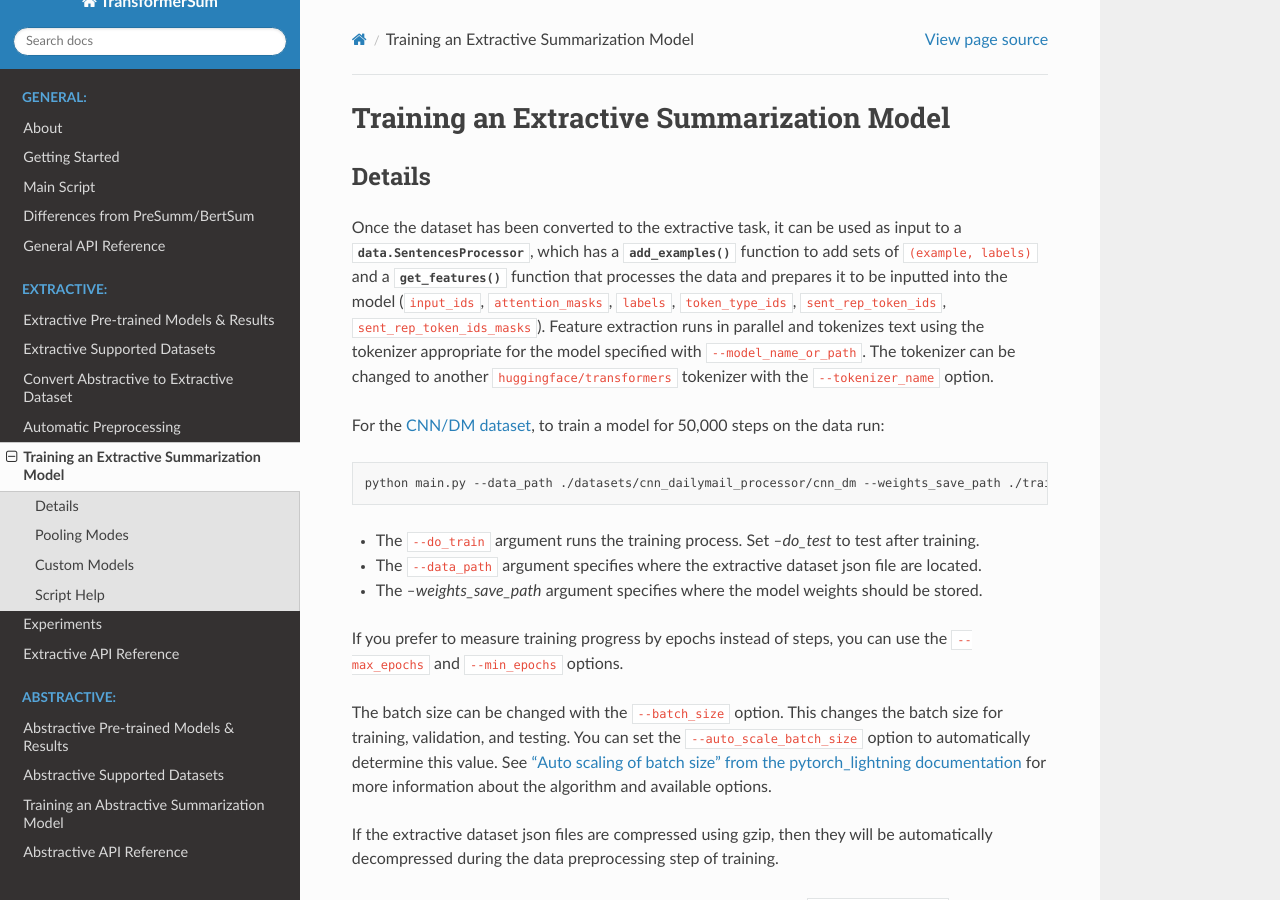
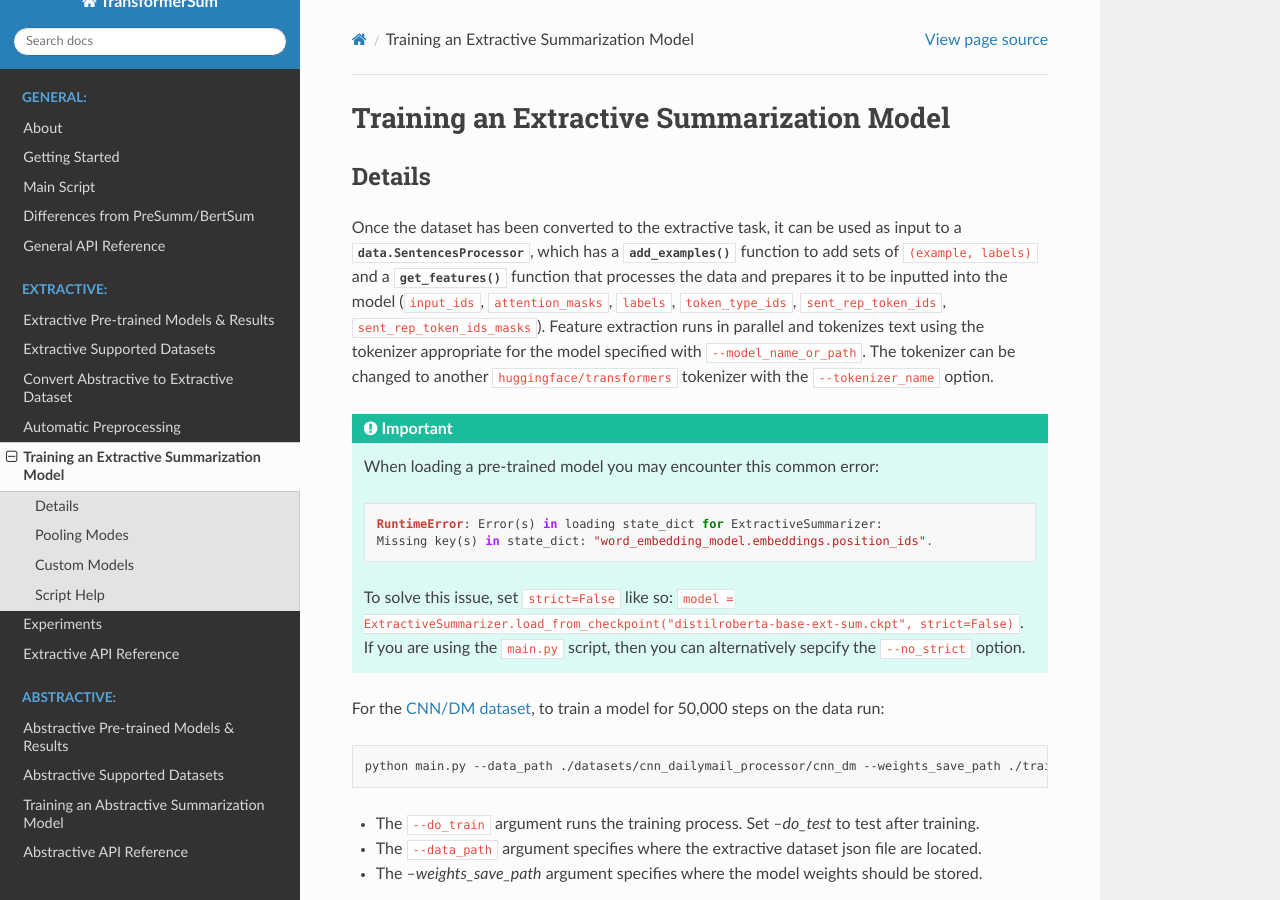
Before and after one commit to HHousen/TransformerSum, a Sphinx documentation site: the page built from doc/extractive/training.rst, in a window 1280 px wide and 900 px high. Built offline with Sphinx 7.4.7 and the Read the Docs theme 2.0.0, drawn with Linux system fonts in a browser that asks for light colours.

Commit message:
Add message about missing 'position_ids' to extractive training page

```diff
--- a/doc/extractive/training.rst
+++ b/doc/extractive/training.rst
@@ -7,6 +7,15 @@ Details
 -------
 
 Once the dataset has been converted to the extractive task, it can be used as input to a :class:`data.SentencesProcessor`, which has a :meth:`~data.SentencesProcessor.add_examples()` function to add sets of ``(example, labels)`` and a :meth:`~data.SentencesProcessor.get_features()` function that processes the data and prepares it to be inputted into the model (``input_ids``, ``attention_masks``, ``labels``, ``token_type_ids``, ``sent_rep_token_ids``, ``sent_rep_token_ids_masks``). Feature extraction runs in parallel and tokenizes text using the tokenizer appropriate for the model specified with ``--model_name_or_path``. The tokenizer can be changed to another ``huggingface/transformers`` tokenizer with the ``--tokenizer_name`` option.
+
+.. important:: When loading a pre-trained model you may encounter this common error:
+
+    .. code-block::
+
+        RuntimeError: Error(s) in loading state_dict for ExtractiveSummarizer:
+        Missing key(s) in state_dict: "word_embedding_model.embeddings.position_ids".
+
+    To solve this issue, set ``strict=False`` like so: ``model = ExtractiveSummarizer.load_from_checkpoint("distilroberta-base-ext-sum.ckpt", strict=False)``. If you are using the ``main.py`` script, then you can alternatively sepcify the ``--no_strict`` option.
 
 For the :ref:`CNN/DM dataset <extractive_dataset_cnn_dm>`, to train a model for 50,000 steps on the data run:
 
```
